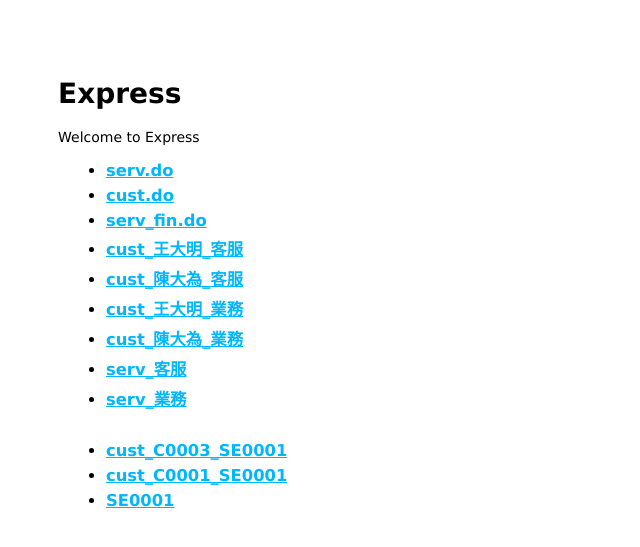
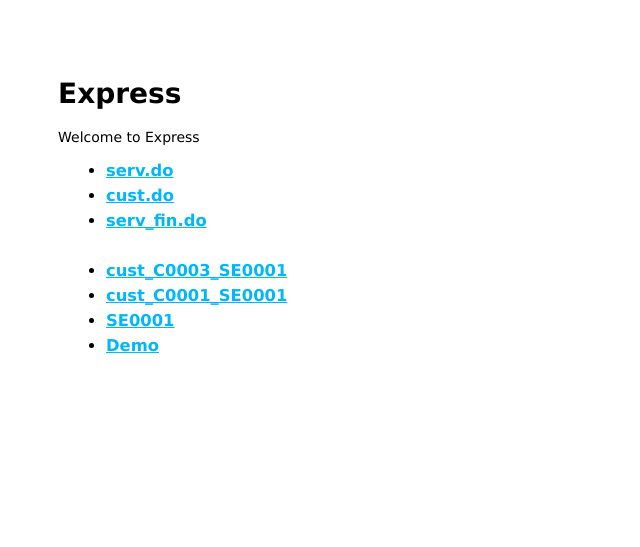
Before and after one commit to g4ru04/Lexus, a Node server app: page / in a window 1280 px wide. Shown: the top 547 px of the page, without its empty margins (0-640 px from the left). Run offline with Node 20, Linux system fonts and the light colour scheme; some libraries are stand-ins or nearby versions.

Commit message:
版面微調

```diff
--- a/configs.js
+++ b/configs.js
@@ -2,19 +2,19 @@
 	"socket_server": {
 		"ip": "http://localhost:80/"
 	},
-	"Mysql_db":{
+	"mysql_db":{
 		"host":"127.0.0.1",
 		"port":"3306",
 		"user":"root",
 		"password":"adXXXooo"
 	},
-	"Mongo_db":{
+	"mongo_db":{
 		"host":"127.0.0.1",
 		"port":"27017",
 		"username":"",
 		"password":""
 	},
-	"Mqtt":{
+	"mqtt":{
 		"server":"192.168.112.166",
 		"port":"1883",
 		"username":"mqtt",
--- a/public/stylesheets/cs_customer.css
+++ b/public/stylesheets/cs_customer.css
@@ -12,6 +12,7 @@
   float: left;
   margin-left: 20px;
   border-top-left-radius: 0;
+  background-color: #D6D6D6;
 }
 .dialog--service .dialog__content:after {
   left: -15px;
@@ -28,6 +29,8 @@
   float: right;
   margin-right: 20px;
   border-top-right-radius: 0;
+  background-color:#2299CC;
+  color:#FFFFFF;
 }
 .dialog--client .dialog__content:after {
   right: -15px;
--- a/routes/index.js
+++ b/routes/index.js
@@ -33,6 +33,22 @@
   res.render('cs_manager_fin');
 });
 
+router.get('/demo.do', function(req, res, next) {
+  res.send(`<html>
+		<head>
+			<title>Frames</title>
+		</head>
+		<frameset cols="*,500px,500px,500px">
+			<frame>
+			<frame name="upper_right" src="/cust.do?c=QzAwMDM=&s=U0UwMDAx">
+			<frame name="upper_right" src="/cust.do?c=QzAwMDE=&s=U0UwMDAx">
+			<frame name="lower_right" src="/serv.do">
+		</frameset>
+	</html>`);
+});
+
+
+
 router.get('/api/json/sl', common.getSl);
 router.get('/api/json/dl', common.getDl);
 router.get('/api/json/tl', common.getTl);
--- a/views/cs_manager_login.ejs
+++ b/views/cs_manager_login.ejs
@@ -42,9 +42,10 @@
 			$( function() {
 
 				$("button").click(function(){
-					alert('台北數位API 取回服務專員資料');
+					alert('LEXUS API \n1.取回服務專員資料\n2.對應那些客戶資料');
 					window.location.href='/serv.do?s='+b64EncodeUnicode($("#username").val());
 				})
+
 			} );
 		</script>
 
--- a/views/index.ejs
+++ b/views/index.ejs
@@ -18,17 +18,11 @@
 			<li><a href='/serv.do'>serv.do</a></li>
 			<li><a href='/cust.do'>cust.do</a></li>
 			<li><a href='/serv_fin.do'>serv_fin.do</a></li>
-			<li><a target='_blank' href='/cust.do?c=M2ZiIzIzRVY3MnVBciZGQUFAZnk=&s=Q3VzdG9tZXJTZXJ2aWNl'>cust_王大明_客服</a></li>
-			<li><a target='_blank' href='/cust.do?c=QiVVblZXdTcmKjd0YXRwTDRLSHI=&s=Q3VzdG9tZXJTZXJ2aWNl'>cust_陳大為_客服</a></li>
-			<li><a target='_blank' href='/cust.do?c=M2ZiIzIzRVY3MnVBciZGQUFAZnk=&s=U2FsZXM='>cust_王大明_業務</a></li>
-			<li><a target='_blank' href='/cust.do?c=QiVVblZXdTcmKjd0YXRwTDRLSHI=&s=U2FsZXM='>cust_陳大為_業務</a></li>
-			<li><a target='_blank' href='/serv.do?s=Q3VzdG9tZXJTZXJ2aWNl'>serv_客服</a></li>
-			<li><a target='_blank' href='/serv.do?s=U2FsZXM='>serv_業務</a></li>
 			<br>
 			<li><a target='_blank' href='/cust.do?c=QzAwMDM=&s=U0UwMDAx'>cust_C0003_SE0001</a></li>
 			<li><a target='_blank' href='/cust.do?c=QzAwMDE=&s=U0UwMDAx'>cust_C0001_SE0001</a></li>
 			<li><a target='_blank' href='/serv.do?s=U0UwMDAx'>SE0001</a></li>
-
+			<li><a target='_blank' href='/demo.do'>Demo</a></li>
 		</ul>
 	</h3>
   </body>
```
Also changed, not shown: public/stylesheets/cs_manager.css (+19 -3 lines).
